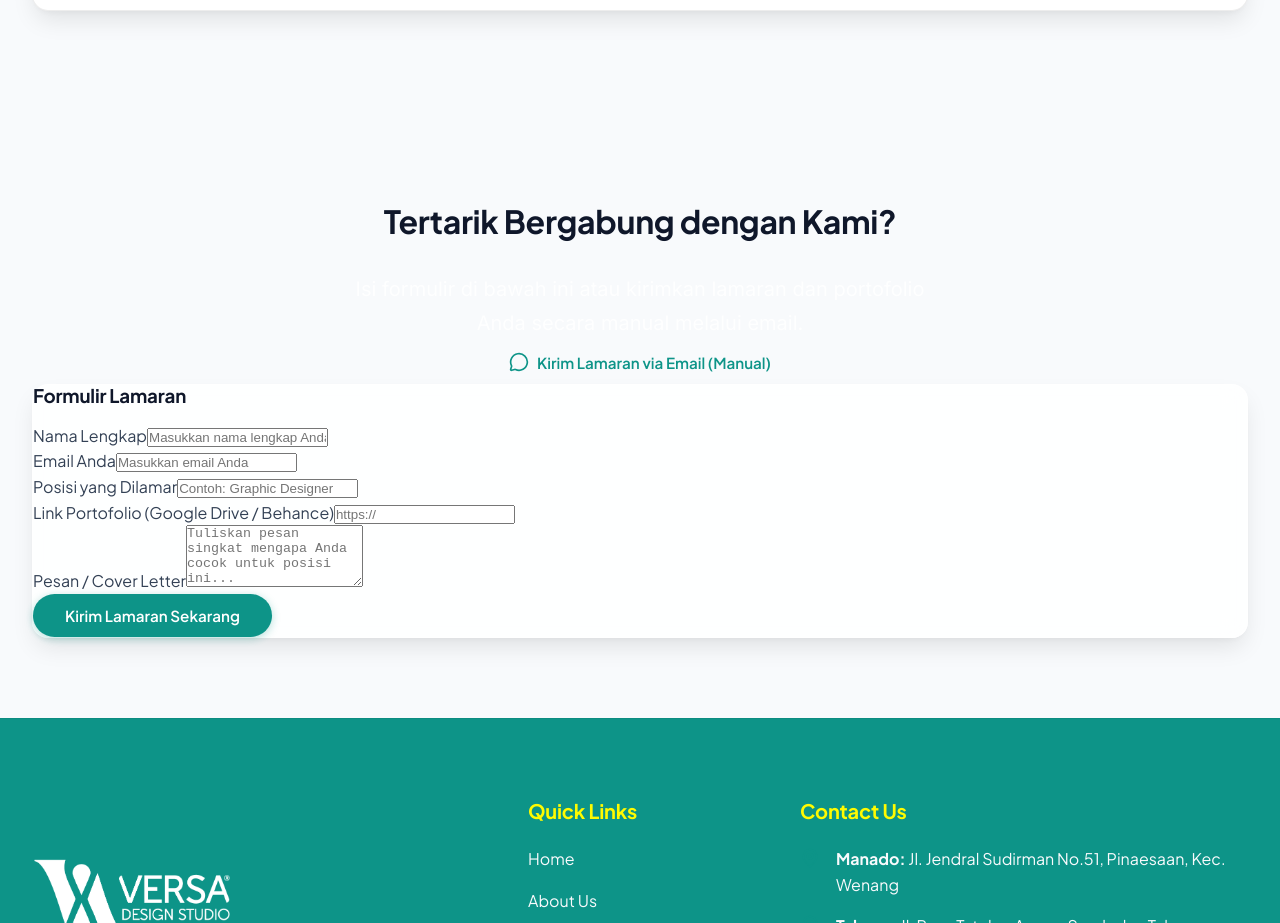
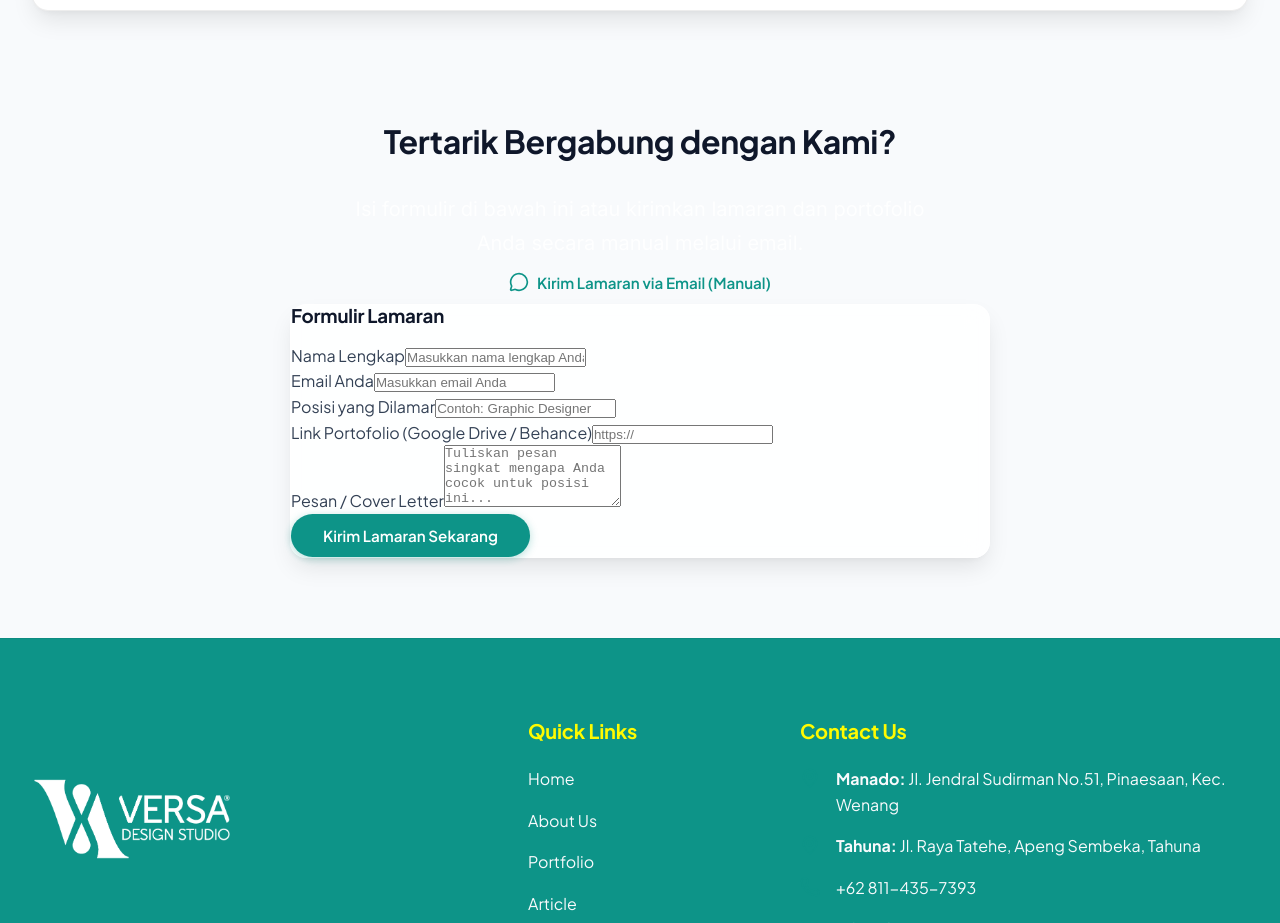
Before and after one commit to westminster-12/digicipta-new, a React (Vite) app: page /contact in a window 1280 px wide. Shown: the part 1629-2552 px from the top of the page. Built offline with nearby package versions, Linux system fonts and the light colour scheme; no server answers; grey boxes are pictures that could not be loaded.

Commit message:
email forward 2

```diff
--- a/package.json
+++ b/package.json
@@ -10,6 +10,7 @@
     "preview": "vite preview"
   },
   "dependencies": {
+    "@emailjs/browser": "^4.4.1",
     "@google/generative-ai": "^0.24.1",
     "@supabase/supabase-js": "^2.116.0",
     "@tiptap/extension-character-count": "^3.31.3",
--- a/src/pages/Contact.jsx
+++ b/src/pages/Contact.jsx
@@ -1,8 +1,42 @@
-import { MapPin, Clock, MessageCircle, ArrowRight } from 'lucide-react';
+import React, { useRef, useState } from 'react';
+import { MapPin, Clock, MessageCircle, ArrowRight, CheckCircle2 } from 'lucide-react';
+import emailjs from '@emailjs/browser';
 import './Contact.css';
 import SEO from '../components/SEO';
 
 const Contact = () => {
+  const form = useRef();
+  const [isSubmitting, setIsSubmitting] = useState(false);
+  const [isSuccess, setIsSuccess] = useState(false);
+  const [errorMsg, setErrorMsg] = useState('');
+
+  const sendEmail = (e) => {
+    e.preventDefault();
+    setIsSubmitting(true);
+    setErrorMsg('');
+
+    emailjs
+      .sendForm(
+        'service_mvapqym',
+        'template_86o0frf',
+        form.current,
+        'AndkbaY0R0IPsiO7o'
+      )
+      .then(
+        (result) => {
+          setIsSubmitting(false);
+          setIsSuccess(true);
+          form.current.reset();
+          setTimeout(() => setIsSuccess(false), 5000);
+        },
+        (error) => {
+          setIsSubmitting(false);
+          setErrorMsg('Gagal mengirim lamaran. Silakan coba lagi atau gunakan tombol manual.');
+          console.log(error.text);
+        }
+      );
+  };
+
   return (
     <div className="page-layout">
       <SEO
@@ -109,7 +143,7 @@ const Contact = () => {
       </section>
 
       {/* Career / Job Application Section */}
-      <section className="section career-section bg-light">
+      <section className="section career-section bg-light" style={{paddingTop: '0'}}>
         <div className="container">
           <div className="career-wrapper">
             <div className="text-center mb-5">
@@ -126,34 +160,45 @@ const Contact = () => {
               </a>
             </div>
 
-            <div className="form-card glass-card">
+            <div className="form-card glass-card" style={{maxWidth: '700px', margin: '0 auto'}}>
               <h3 className="mb-4">Formulir Lamaran</h3>
-              <form className="contact-form" onSubmit={(e) => {
-                e.preventDefault();
-                alert('Fungsi kirim form sedang dipersiapkan. Untuk saat ini, silakan gunakan tombol Kirim Manual di atas.');
-              }}>
+
+              {isSuccess && (
+                <div className="success-alert" style={{backgroundColor: '#e6f4ea', color: '#137333', padding: '1rem', borderRadius: '8px', marginBottom: '1.5rem', display: 'flex', alignItems: 'center', gap: '10px'}}>
+                  <CheckCircle2 size={24} />
+                  <span>Lamaran Anda berhasil dikirim! Kami akan segera menghubungi Anda jika memenuhi kualifikasi.</span>
+                </div>
+              )}
+
+              {errorMsg && (
+                <div className="error-alert" style={{backgroundColor: '#fce8e6', color: '#c5221f', padding: '1rem', borderRadius: '8px', marginBottom: '1.5rem'}}>
+                  {errorMsg}
+                </div>
+              )}
+
+              <form ref={form} className="contact-form" onSubmit={sendEmail}>
                 <div className="form-group">
                   <label>Nama Lengkap</label>
-                  <input type="text" placeholder="Masukkan nama lengkap Anda" required />
+                  <input type="text" name="user_name" placeholder="Masukkan nama lengkap Anda" required disabled={isSubmitting} />
                 </div>
                 <div className="form-group">
                   <label>Email Anda</label>
-                  <input type="email" placeholder="Masukkan email Anda" required />
+                  <input type="email" name="user_email" placeholder="Masukkan email Anda" required disabled={isSubmitting} />
                 </div>
                 <div className="form-group">
                   <label>Posisi yang Dilamar</label>
-                  <input type="text" placeholder="Contoh: Graphic Designer" required />
+                  <input type="text" name="position" placeholder="Contoh: Graphic Designer" required disabled={isSubmitting} />
                 </div>
                 <div className="form-group">
                   <label>Link Portofolio (Google Drive / Behance)</label>
-                  <input type="url" placeholder="https://" required />
+                  <input type="url" name="portfolio_link" placeholder="https://" required disabled={isSubmitting} />
                 </div>
                 <div className="form-group">
                   <label>Pesan / Cover Letter</label>
-                  <textarea rows="4" placeholder="Tuliskan pesan singkat mengapa Anda cocok untuk posisi ini..." required></textarea>
+                  <textarea rows="4" name="message" placeholder="Tuliskan pesan singkat mengapa Anda cocok untuk posisi ini..." required disabled={isSubmitting}></textarea>
                 </div>
-                <button type="submit" className="btn btn-primary w-full justify-center">
-                  Kirim Lamaran Sekarang
+                <button type="submit" className="btn btn-primary w-full justify-center" disabled={isSubmitting}>
+                  {isSubmitting ? 'Mengirim...' : 'Kirim Lamaran Sekarang'}
                 </button>
               </form>
             </div>
```
Also changed, not shown: 1 other file (tests, documents, lock files or other folders).
